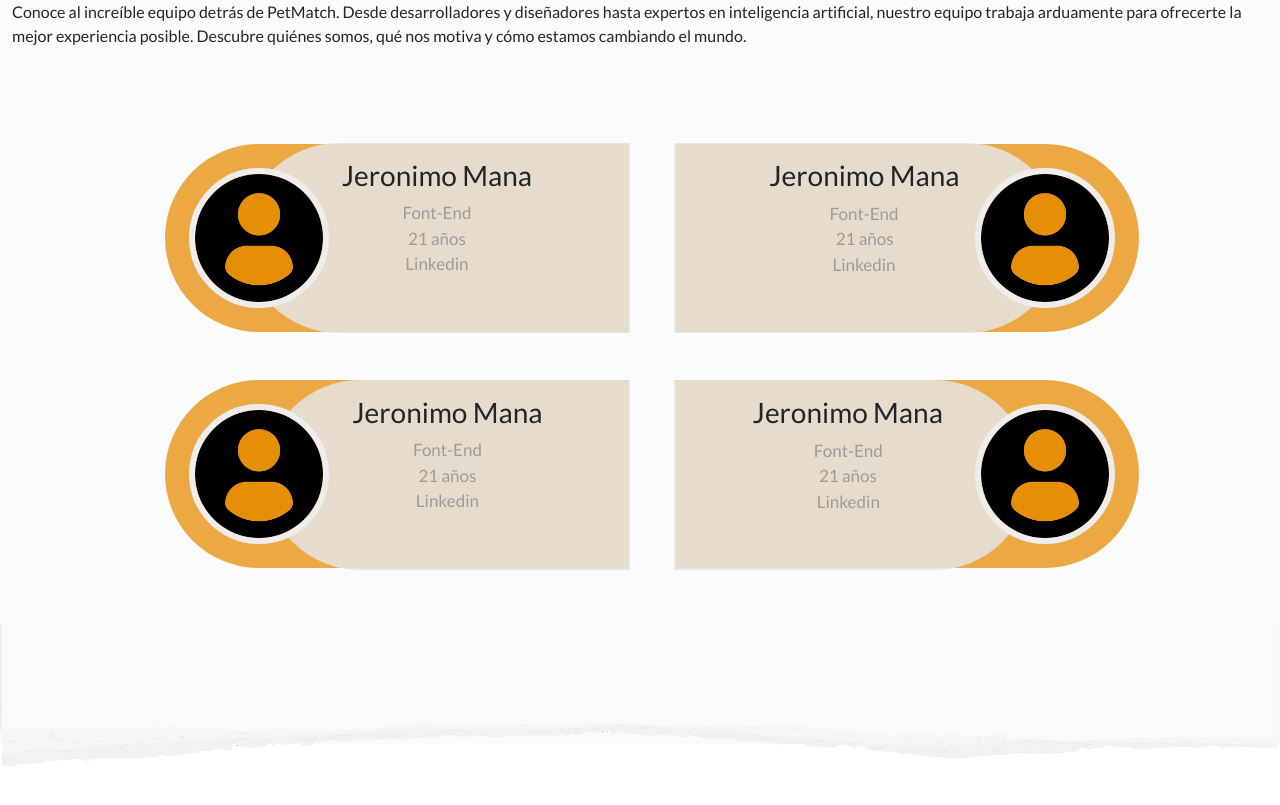
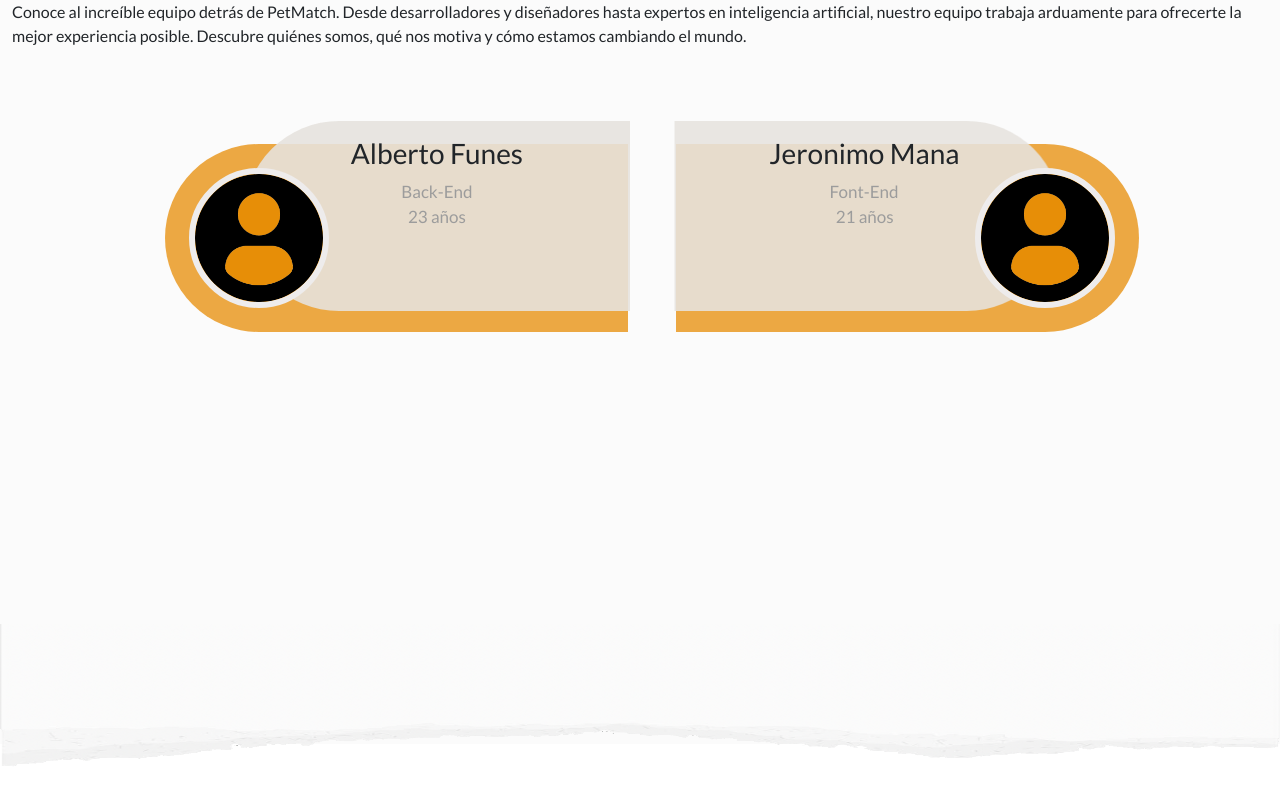
Before and after one commit to alber748/pet-match-front, a React (Vite) app: page /acerca-de in a window 1280 px wide. Shown: the part 940-1745 px from the top of the page. Built offline with nearby package versions, Linux system fonts and the light colour scheme.

Commit message:
Cambios finales

```diff
--- a/src/app/Pages/Acerca-de/components/AcercaDeSegundaSection.tsx
+++ b/src/app/Pages/Acerca-de/components/AcercaDeSegundaSection.tsx
@@ -23,10 +23,9 @@
                             <div className="d-flex gap-4 card-participantes p-4 col-5 ">
                                 <img src={logo} className="logo-user z-2" alt={title} />
                                 <div className="d-flex flex-column align-items-center card-info card-info-1 z-1">
-                                    <h3 className="mt-3">Jeronimo Mana</h3>
-                                    <p className="m-0">Font-End</p>
-                                    <p className="m-0">21 años</p>
-                                    <a href="" className="m-0">Linkedin</a>
+                                    <h3 className="mt-3">Alberto Funes</h3>
+                                    <p className="m-0">Back-End</p>
+                                    <p className="m-0">23 años</p>
                                 </div>
                             </div>
                             <div className="d-flex gap-4 flex-row-reverse card-participantes p-4 col-5 ">
@@ -35,28 +34,6 @@
                                     <h3 className="mt-3 ms-2">Jeronimo Mana</h3>
                                     <p className="m-0 ms-2">Font-End</p>
                                     <p className="m-0 ms-2">21 años</p>
-                                    <a href="" className="m-0 ms-2">Linkedin</a>
-                                </div>
-                            </div>
-
-                        </div>
-                        <div className="row w-100 gap-5 justify-content-center position-relative">
-                            <div className="d-flex gap-4 card-participantes p-4 col-5 ">
-                                <img src={logo} className="logo-user z-2" alt={title} />
-                                <div className="d-flex flex-column align-items-center card-info card-info-3 z-1">
-                                    <h3 className="mt-3">Jeronimo Mana</h3>
-                                    <p className="m-0">Font-End</p>
-                                    <p className="m-0">21 años</p>
-                                    <a href="" className="m-0">Linkedin</a>
-                                </div>
-                            </div>
-                            <div className="d-flex gap-4 flex-row-reverse card-participantes p-4 col-5 ">
-                                <img src={logo} className="logo-user z-2" alt={title} />
-                                <div className="d-flex flex-column align-items-center card-info card-info-4 z-1">
-                                    <h3 className="mt-3 ms-2">Jeronimo Mana</h3>
-                                    <p className="m-0 ms-2">Font-End</p>
-                                    <p className="m-0 ms-2">21 años</p>
-                                    <a href="" className="m-0 ms-2">Linkedin</a>
                                 </div>
                             </div>
 
--- a/src/app/Pages/Adopta/components/CatalogoCompleto.tsx
+++ b/src/app/Pages/Adopta/components/CatalogoCompleto.tsx
@@ -1,15 +1,21 @@
 
 
 import { CardPerro } from "../../../components/CardPerro"
+import { Dog } from '../../../models/Dog';
 
-export const CatalogoCompleto = ({ perros }) => {
+interface Props {
+  perros: Dog[]
+}
+
+
+export const CatalogoCompleto = ({ perros } : Props) => {
 
   return (
     <>
       <div className="container-catalogo mx-auto mt-3 mb-5 ">
         <div className={`row row-cols-1 row-cols-sm-2 row-cols-md-3 row-cols-lg-4  mb-5 w-100`}>
           {perros.map((perro, index) => (
-            <CardPerro key={index} perro={perro} />
+            <CardPerro kind="adopcion" key={index} perro={perro} />
           ))}
         </div>
       </div>
--- a/src/app/Pages/Perfil/Perfil.tsx
+++ b/src/app/Pages/Perfil/Perfil.tsx
@@ -33,17 +33,14 @@
           </div>
           {userParse.kindRol === "2" ?
             <div className="mb-5">
-              <InfoAdopciones
+              <InfoPostulaciones
                 title="Tus postulaciones para adoptar"
-                prop="postulacion"
               />
             </div>
             :
             <div className="mb-5">
               <InfoAdopciones
                 title="Tus publicaciones de adopción"
-                prop="publicacion"
-
               />
             </div>
           }
--- a/src/app/Pages/Perfil/components/InfoPostulaciones.tsx
+++ b/src/app/Pages/Perfil/components/InfoPostulaciones.tsx
@@ -6,7 +6,6 @@
 import { CardPerro } from "../../../components/CardPerro";
 import { Dog } from "../../../models/Dog";
 import { Postulante } from "../../../models/Postulante";
-import { DataPostulacion } from "../../../models/DataPostulacion";
 
 
 interface IPostulaciones {
@@ -14,6 +13,12 @@
     agregarPerros?: () => void;
 }
 
+interface DataPostulacion  {
+    estado : string;
+    id : string;
+    perro : Dog;
+    usuario : Postulante;
+}
 
 export const InfoPostulaciones = ({ title }: IPostulaciones) => {
     const [mostrasPerros, setMostrarPerros] = useState(false);
@@ -50,6 +55,11 @@
         if (mostrasPerros) {
             return (
                 <>
+                {
+                    data.map((item, index) => (
+                        <CardPerro estado={ item.estado } perro={item.perro} idPostulacion={ item.id } key={index} postulante={ item.usuario } kind="postulacion"/>
+                    ))
+                }
                     <svg xmlns="http://www.w3.org/2000/svg" width="36" height="36" fill="#bb7b04" className="bi bi-arrow-left-circle" viewBox="0 0 16 16" onClick={handleMostrarPerros}>
                         <path fillRule="evenodd" d="M1 8a7 7 0 1 0 14 0A7 7 0 0 0 1 8m15 0A8 8 0 1 1 0 8a8 8 0 0 1 16 0m-4.5-.5a.5.5 0 0 1 0 1H5.707l2.147 2.146a.5.5 0 0 1-.708.708l-3-3a.5.5 0 0 1 0-.708l3-3a.5.5 0 1 1 .708.708L5.707 7.5z" />
                     </svg>
--- a/src/app/Pages/login/Login.tsx
+++ b/src/app/Pages/login/Login.tsx
@@ -59,7 +59,7 @@
       if (response.data.token) {
         localStorage.setItem('token', JSON.stringify(response.data.token));
         localStorage.setItem('idUser', JSON.stringify(response.data.uid));
-        localStorage.setItem('user', JSON.stringify([{ email, entidad, kindRol, lastname, name, location, phone, photo }]))
+        localStorage.setItem('user', JSON.stringify({ email, entidad, kindRol, lastname, name, location, phone, photo }))
         if (locationHook.pathname === "/login") {
           navigate('/');
         } else {
--- a/src/app/components/ModalPerro.tsx
+++ b/src/app/components/ModalPerro.tsx
@@ -24,7 +24,7 @@
         idPerro: ''
     })
 
-    const infoUser = JSON.parse(localStorage.getItem('infoUser') || '') || '';
+    const infoUser = JSON.parse(localStorage.getItem('user') || '');
     const handleAdoptar = async () => {
         const idUserFromLocalStorage = localStorage.getItem('idUser');
         let idUser: string | null = null;
@@ -98,7 +98,7 @@
                             </div>
                         </div>
                         <div className="modal-footer border-radius">
-                            {infoUser[0].kindRol === "3" ? "" : <button type="button" className="btn-adoptar p-2" onClick={handleAdoptar} >
+                            {infoUser.kindRol === "3" ? "" : <button type="button" className="btn-adoptar p-2" onClick={handleAdoptar} >
                                 <svg xmlns="http://www.w3.org/2000/svg" width="16" height="16" fill="currentColor" className="bi bi-heart me-2" viewBox="0 0 16 16">
                                     <path d="m8 2.748-.717-.737C5.6.281 2.514.878 1.4 3.053c-.523 1.023-.641 2.5.314 4.385.92 1.815 2.834 3.989 6.286 6.357 3.452-2.368 5.365-4.542 6.286-6.357.955-1.886.838-3.362.314-4.385C13.486.878 10.4.28 8.717 2.01zM8 15C-7.333 4.868 3.279-3.04 7.824 1.143q.09.083.176.171a3 3 0 0 1 .176-.17C12.72-3.042 23.333 4.867 8 15" />
                                 </svg>
```
Also changed, not shown: src/app/Pages/Perfil/components/InfoAdopciones.tsx (+20 -69 lines), src/app/components/CardPerro.tsx (+6 -5 lines), src/app/components/ModalPerroPostulacion.tsx (+6 -3 lines).
